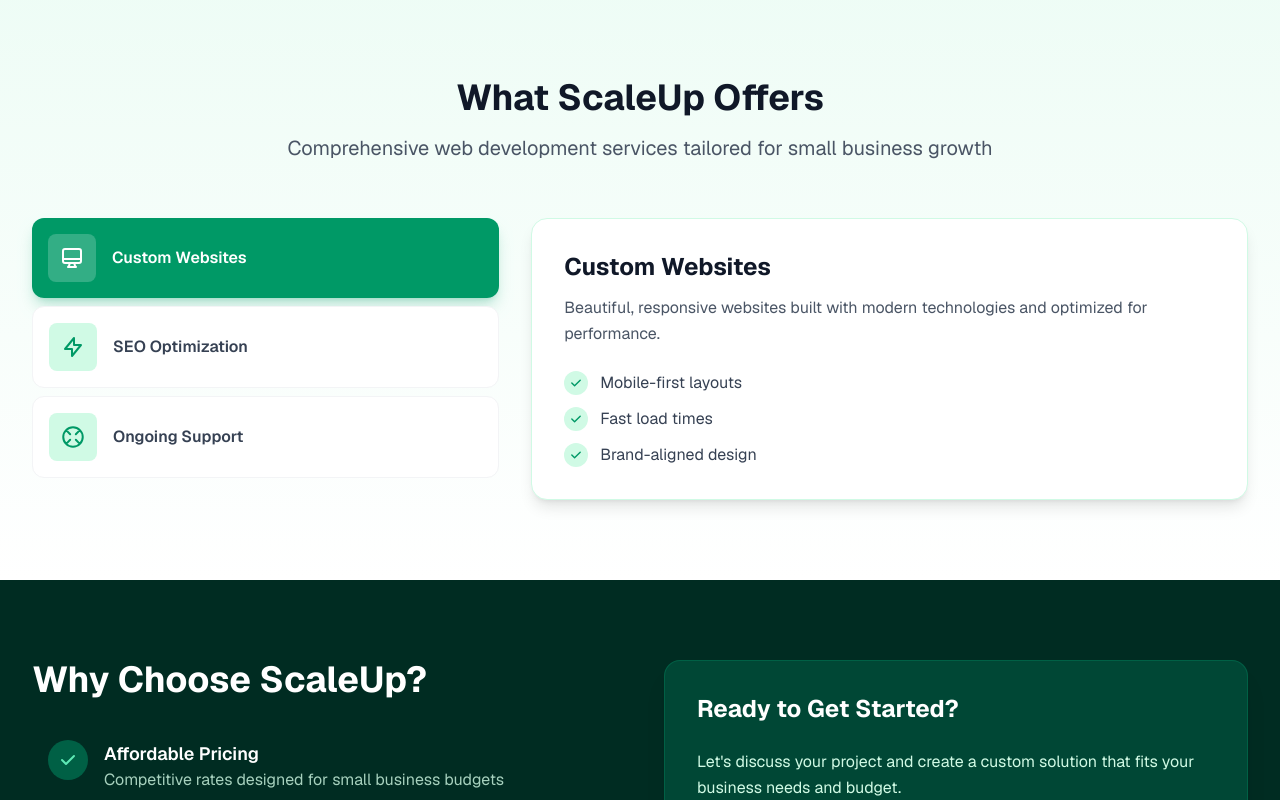
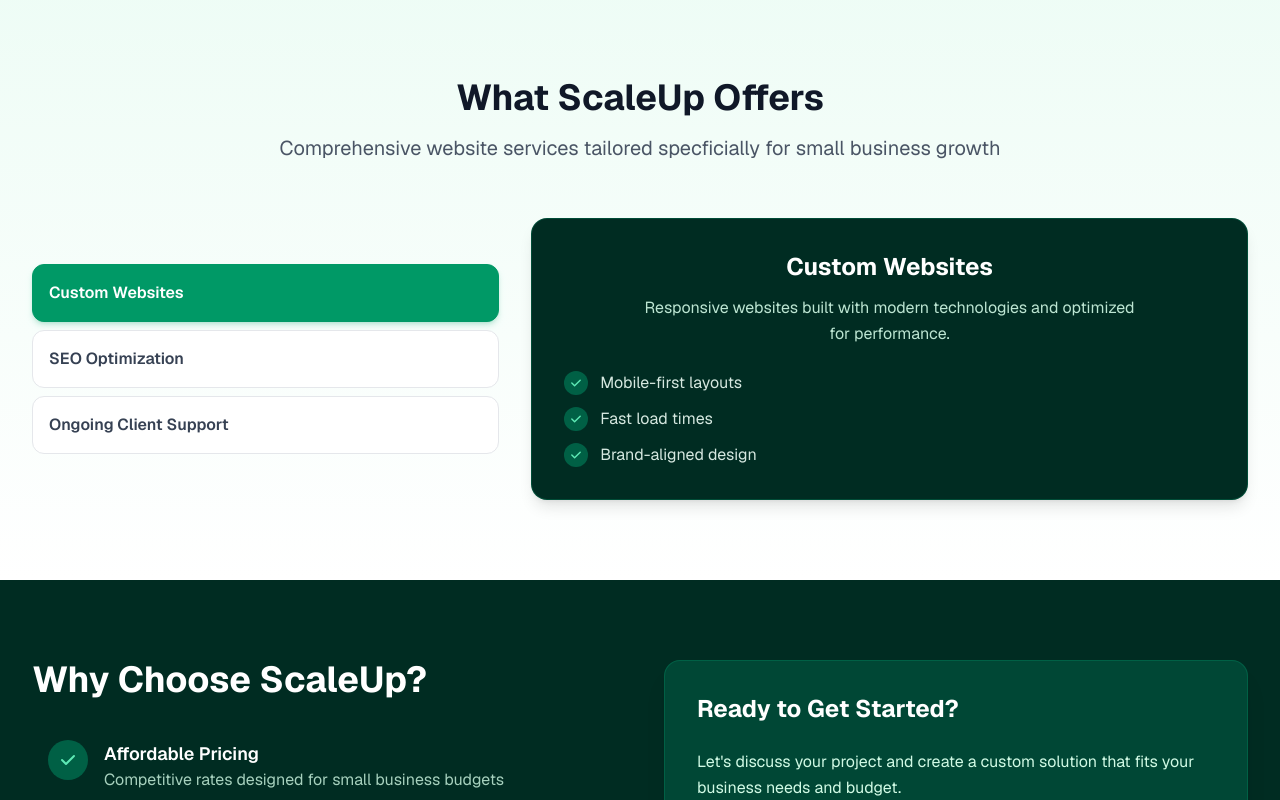
Before and after one commit to Evan05Miller/landing-page, a Next.js app in the folder landing_page_miller/: page / in a window 1280 px wide. Shown: the part 720-1520 px from the top of the page. Built offline with nearby package versions, Linux system fonts and the light colour scheme.

Commit message:
finished new homepage

```diff
--- a/landing_page_miller/app/components/ContactForm.tsx
+++ b/landing_page_miller/app/components/ContactForm.tsx
@@ -60,20 +60,20 @@ export default function ContactForm() {
   };
 
   const inputClass = (name: string) =>
-    `w-full px-4 py-3 border rounded-xl transition-all duration-200 ${
+    `w-full px-4 py-3 border rounded-xl bg-white transition-all duration-200 ${
       focusedField === name
-        ? 'border-emerald-500 ring-2 ring-emerald-500/20 bg-emerald-50/30'
-        : 'border-gray-200 hover:border-emerald-300'
+        ? 'border-emerald-600 ring-2 ring-emerald-600/20'
+        : 'border-emerald-200 hover:border-emerald-400'
     } focus:outline-none`;
 
   return (
     <form
       onSubmit={handleSubmit}
-      className="bg-white p-8 md:p-10 rounded-2xl shadow-xl border border-emerald-100"
+      className="bg-white p-8 md:p-10 rounded-2xl shadow-lg shadow-emerald-900/10 border border-emerald-200/80"
     >
       <div className="grid grid-cols-1 md:grid-cols-2 gap-6 mb-6">
         <div>
-          <label htmlFor="name" className="block text-sm font-medium text-gray-700 mb-2">
+          <label htmlFor="name" className="block text-sm font-medium text-emerald-900 mb-2">
             Name *
           </label>
           <input
@@ -91,7 +91,7 @@ export default function ContactForm() {
           />
         </div>
         <div>
-          <label htmlFor="email" className="block text-sm font-medium text-gray-700 mb-2">
+          <label htmlFor="email" className="block text-sm font-medium text-emerald-900 mb-2">
             Email *
           </label>
           <input
@@ -111,7 +111,7 @@ export default function ContactForm() {
       </div>
 
       <div className="mb-6">
-        <label htmlFor="business" className="block text-sm font-medium text-gray-700 mb-2">
+        <label htmlFor="business" className="block text-sm font-medium text-emerald-900 mb-2">
           Business Name
         </label>
         <input
@@ -129,7 +129,7 @@ export default function ContactForm() {
       </div>
 
       <div className="mb-6">
-        <label htmlFor="message" className="block text-sm font-medium text-gray-700 mb-2">
+        <label htmlFor="message" className="block text-sm font-medium text-emerald-900 mb-2">
           Project Details *
         </label>
         <textarea
@@ -148,7 +148,7 @@ export default function ContactForm() {
       </div>
 
       {submitStatus === 'success' && (
-        <div className="mb-6 p-4 bg-emerald-50 border border-emerald-300 text-emerald-800 rounded-xl">
+        <div className="mb-6 p-4 bg-emerald-100 border border-emerald-300 text-emerald-900 rounded-xl">
           <div className="flex items-center">
             <svg className="w-5 h-5 mr-2 flex-shrink-0" fill="currentColor" viewBox="0 0 20 20">
               <path fillRule="evenodd" d="M16.707 5.293a1 1 0 010 1.414l-8 8a1 1 0 01-1.414 0l-4-4a1 1 0 011.414-1.414L8 12.586l7.293-7.293a1 1 0 011.414 0z" clipRule="evenodd" />
--- a/landing_page_miller/app/components/FAQ.tsx
+++ b/landing_page_miller/app/components/FAQ.tsx
@@ -5,15 +5,15 @@ import { useState } from 'react';
 const faqs = [
   {
     q: 'How long does a typical project take?',
-    a: 'Most small business websites are delivered within 2–4 weeks, depending on scope and content readiness. We keep you updated at every milestone.',
+    a: 'Most small business websites are delivered within 2-4 weeks, depending on scope and content readiness. I keep you updated at every milestone.',
   },
   {
     q: 'What is included in a free quote?',
-    a: 'Your quote covers design approach, page structure, timeline, and transparent pricing — with no obligation and no hidden fees.',
+    a: 'Your quote covers design approach, page structure, timeline, and transparent pricing with no obligation and no hidden fees.',
   },
   {
     q: 'Do you provide ongoing support?',
-    a: 'Yes. We offer maintenance packages for updates, security, and performance so your site stays fast and reliable.',
+    a: 'Yes. I offer maintenance packages for updates, security, and performance so your site stays fast and reliable.',
   },
   {
     q: 'Will my site work on mobile devices?',
--- a/landing_page_miller/app/components/ServiceTabs.tsx
+++ b/landing_page_miller/app/components/ServiceTabs.tsx
@@ -6,32 +6,23 @@ const services = [
   {
     id: 'websites',
     title: 'Custom Websites',
-    icon: (
-      <path strokeLinecap="round" strokeLinejoin="round" strokeWidth={2} d="M9.75 17L9 20l-1 1h8l-1-1-.75-3M3 13h18M5 17h14a2 2 0 002-2V5a2 2 0 00-2-2H5a2 2 0 00-2 2v10a2 2 0 002 2z" />
-    ),
     description:
-      'Beautiful, responsive websites built with modern technologies and optimized for performance.',
+      'Responsive websites built with modern technologies and optimized for performance.',
     highlights: ['Mobile-first layouts', 'Fast load times', 'Brand-aligned design'],
   },
   {
     id: 'seo',
     title: 'SEO Optimization',
-    icon: (
-      <path strokeLinecap="round" strokeLinejoin="round" strokeWidth={2} d="M13 10V3L4 14h7v7l9-11h-7z" />
-    ),
     description:
       'Built-in search engine optimization to help your business get found online.',
-    highlights: ['Local SEO setup', 'Meta & structure', 'Analytics ready'],
+    highlights: ['Local SEO setup', 'Meta & structure', 'Web performance improvements'],
   },
   {
     id: 'support',
-    title: 'Ongoing Support',
-    icon: (
-      <path strokeLinecap="round" strokeLinejoin="round" strokeWidth={2} d="M18.364 5.636l-3.536 3.536m0 5.656l3.536 3.536M9.172 9.172L5.636 5.636m3.536 9.192L5.636 18.364M12 2.25a9.75 9.75 0 100 19.5 9.75 9.75 0 000-19.5z" />
-    ),
+    title: 'Ongoing Client Support',
     description:
       'Maintenance and updates to keep your website running smoothly and securely.',
-    highlights: ['Security updates', 'Content changes', 'Performance monitoring'],
+    highlights: ['Less than 24-hour response time', 'Content changes', 'Performance monitoring'],
   },
 ];
 
@@ -40,46 +31,32 @@ export default function ServiceTabs() {
   const current = services[active];
 
   return (
-    <div className="grid grid-cols-1 lg:grid-cols-5 gap-8">
-      <div className="lg:col-span-2 flex flex-col gap-2">
+    <div className="grid grid-cols-1 lg:grid-cols-5 gap-8 lg:items-stretch">
+      <div className="lg:col-span-2 flex flex-col gap-2 justify-center">
         {services.map((service, i) => (
           <button
             key={service.id}
             type="button"
             onClick={() => setActive(i)}
-            className={`flex items-center gap-4 p-4 rounded-xl text-left transition-all ${
+            className={`p-4 rounded-xl text-left font-semibold cursor-pointer transition-all duration-200 border ${
               active === i
-                ? 'bg-emerald-600 text-white shadow-lg shadow-emerald-600/25'
-                : 'bg-white text-gray-700 hover:bg-emerald-50 border border-gray-100'
+                ? 'bg-emerald-600 text-white border-emerald-600 shadow-md shadow-emerald-600/20'
+                : 'bg-white text-gray-700 border-gray-200 hover:border-emerald-300 hover:bg-emerald-50/80 hover:shadow-sm'
             }`}
           >
-            <span
-              className={`w-12 h-12 rounded-lg flex items-center justify-center flex-shrink-0 ${
-                active === i ? 'bg-white/20' : 'bg-emerald-100'
-              }`}
-            >
-              <svg
-                className={`w-6 h-6 ${active === i ? 'text-white' : 'text-emerald-600'}`}
-                fill="none"
-                stroke="currentColor"
-                viewBox="0 0 24 24"
-              >
-                {service.icon}
-              </svg>
-            </span>
-            <span className="font-semibold">{service.title}</span>
+            {service.title}
           </button>
         ))}
       </div>
 
-      <div className="lg:col-span-3 bg-white rounded-2xl p-8 shadow-lg border border-emerald-100 card-interactive min-h-[280px]">
-        <h3 className="text-2xl font-bold text-gray-900 mb-3">{current.title}</h3>
-        <p className="text-gray-600 mb-6 leading-relaxed">{current.description}</p>
-        <ul className="space-y-3">
+      <div className="lg:col-span-3 bg-emerald-950 rounded-2xl p-8 shadow-lg border border-emerald-800/60 card-interactive min-h-[280px] flex flex-col justify-center">
+        <h3 className="text-2xl font-bold text-white mb-3 text-center">{current.title}</h3>
+        <p className="text-emerald-100/90 mb-6 leading-relaxed max-w-lg mx-auto text-center">{current.description}</p>
+        <ul className="space-y-3 text-left">
           {current.highlights.map((item) => (
-            <li key={item} className="flex items-center text-gray-700">
-              <span className="w-6 h-6 rounded-full bg-emerald-100 flex items-center justify-center mr-3 flex-shrink-0">
-                <svg className="w-3.5 h-3.5 text-emerald-600" fill="currentColor" viewBox="0 0 20 20">
+            <li key={item} className="flex items-center text-emerald-50/90">
+              <span className="w-6 h-6 rounded-full bg-emerald-800 flex items-center justify-center mr-3 flex-shrink-0">
+                <svg className="w-3.5 h-3.5 text-emerald-300" fill="currentColor" viewBox="0 0 20 20">
                   <path
                     fillRule="evenodd"
                     d="M16.707 5.293a1 1 0 010 1.414l-8 8a1 1 0 01-1.414 0l-4-4a1 1 0 011.414-1.414L8 12.586l7.293-7.293a1 1 0 011.414 0z"
--- a/landing_page_miller/app/page.tsx
+++ b/landing_page_miller/app/page.tsx
@@ -47,8 +47,8 @@ export default function Home() {
         <div className="max-w-7xl mx-auto px-4 sm:px-6 lg:px-8">
           <ScrollReveal className="text-center mb-14">
             <h2 className="text-3xl md:text-4xl font-bold text-gray-900 mb-4">What ScaleUp Offers</h2>
-            <p className="text-xl text-gray-600 max-w-3xl mx-auto">
-              Comprehensive web development services tailored for small business growth
+            <p className="text-xl text-gray-600 max-w-4xl mx-auto">
+              Comprehensive website services tailored specficially for small business growth
             </p>
           </ScrollReveal>
 
@@ -129,7 +129,6 @@ export default function Home() {
         <div className="max-w-3xl mx-auto px-4 sm:px-6 lg:px-8">
           <ScrollReveal className="text-center mb-12">
             <h2 className="text-3xl md:text-4xl font-bold text-gray-900 mb-4">Frequently Asked Questions</h2>
-            <p className="text-lg text-gray-600">Quick answers to common questions about working with us</p>
           </ScrollReveal>
           <ScrollReveal delay={100}>
             <FAQ />
@@ -138,11 +137,11 @@ export default function Home() {
       </section>
 
       {/* Contact */}
-      <section id="contact" className="py-20 bg-white">
+      <section id="contact" className="py-20 bg-emerald-100">
         <div className="max-w-7xl mx-auto px-4 sm:px-6 lg:px-8">
           <ScrollReveal className="text-center mb-12">
-            <h2 className="text-3xl md:text-4xl font-bold text-gray-900 mb-4">Get Your Free Quote Today</h2>
-            <p className="text-xl text-gray-600">
+            <h2 className="text-3xl md:text-4xl font-bold text-emerald-950 mb-4">Get Your Free Quote Today</h2>
+            <p className="text-xl text-emerald-800/90">
               Ready to transform your online presence? Let&apos;s talk about your project.
             </p>
           </ScrollReveal>
```
